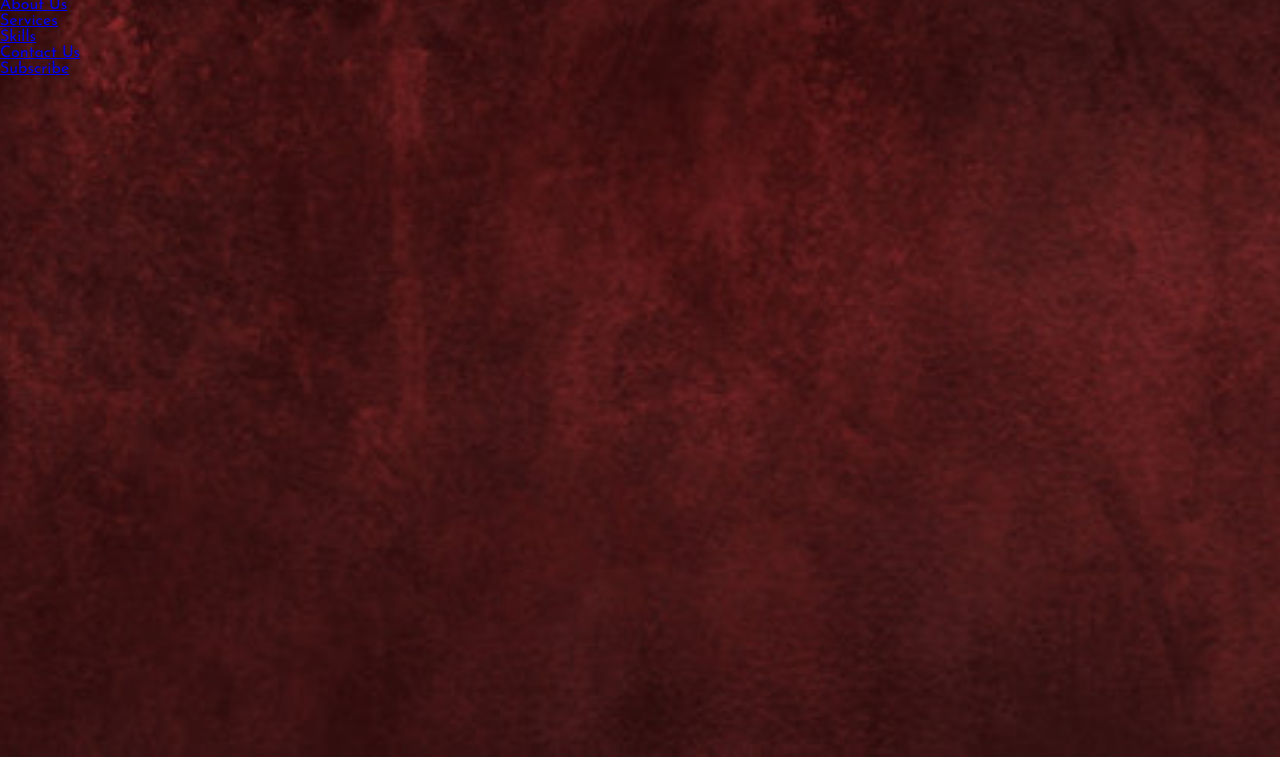
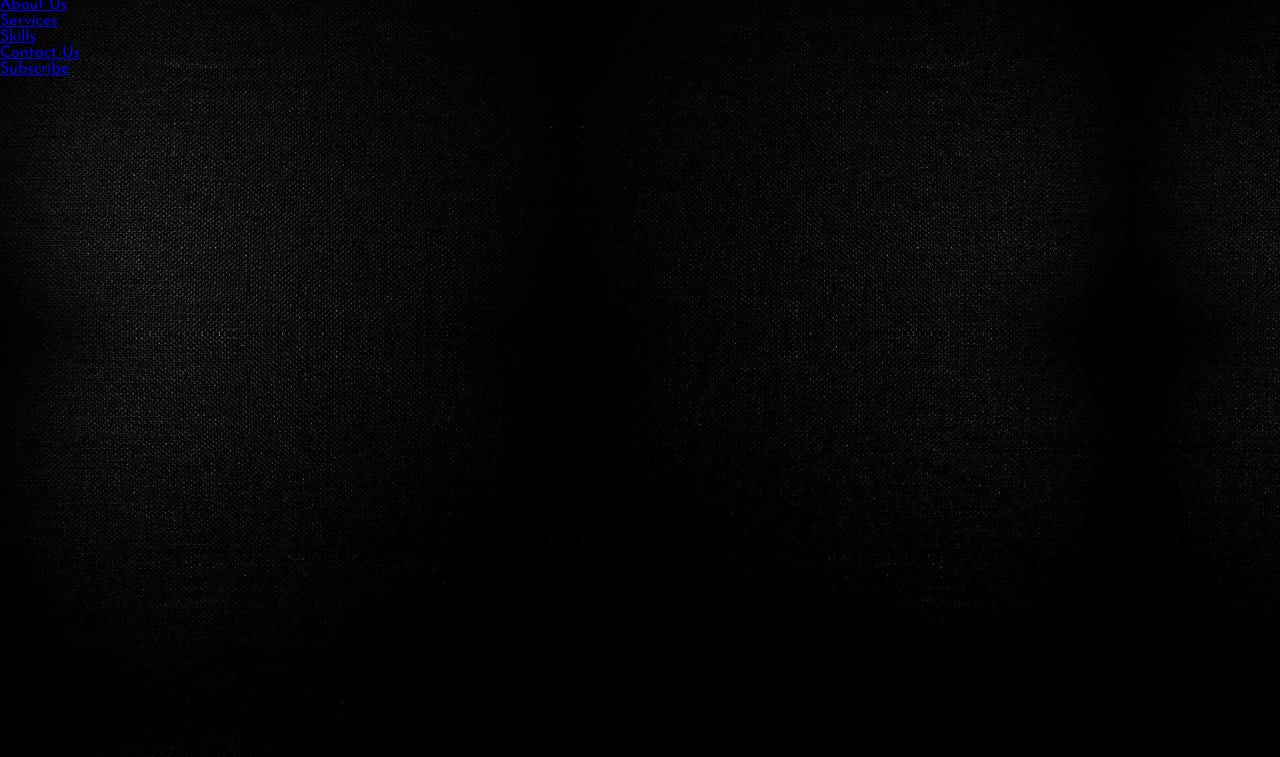
Before and after one commit to mannevin/mannevin.github.io, a plain HTML site: page index.html in a window 1280 px wide. Shown: the part 43-800 px from the top of the page. Drawn offline with Linux system fonts and the light colour scheme.

Commit message:
ui changes 2

```diff
--- a/css/style.css
+++ b/css/style.css
@@ -7,7 +7,7 @@
 .hero{
     height: 100vh;
     width: 100%;
-    background-image: url(maroon.jpg);
+    background-image: url(black.jpg);
     background-size: cover;
     background-position: center;
 }
```
Also changed, not shown: css/black.jpg (added), css/maroon.jpg (deleted).
